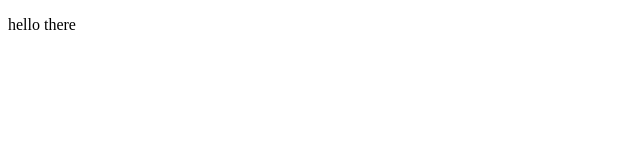
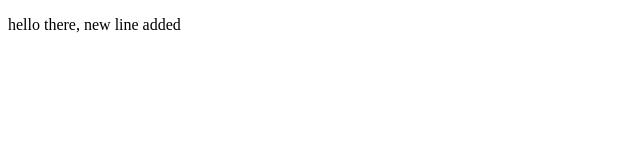
Before and after one commit to DemoGithub12345555/demowebdev, a plain HTML site: page index.html in a window 1280 px wide. Shown: the whole page, without its empty margins (0-640 px from the left). Drawn offline with Linux system fonts and the light colour scheme.

Commit message:
fourth commit

```diff
--- a/index.html
+++ b/index.html
@@ -7,6 +7,6 @@
     <title>Document</title>
 </head>
 <body>
-    <p>hello there<p>
+    <p>hello there, new line added<p>
 </body>
 </html>
```
